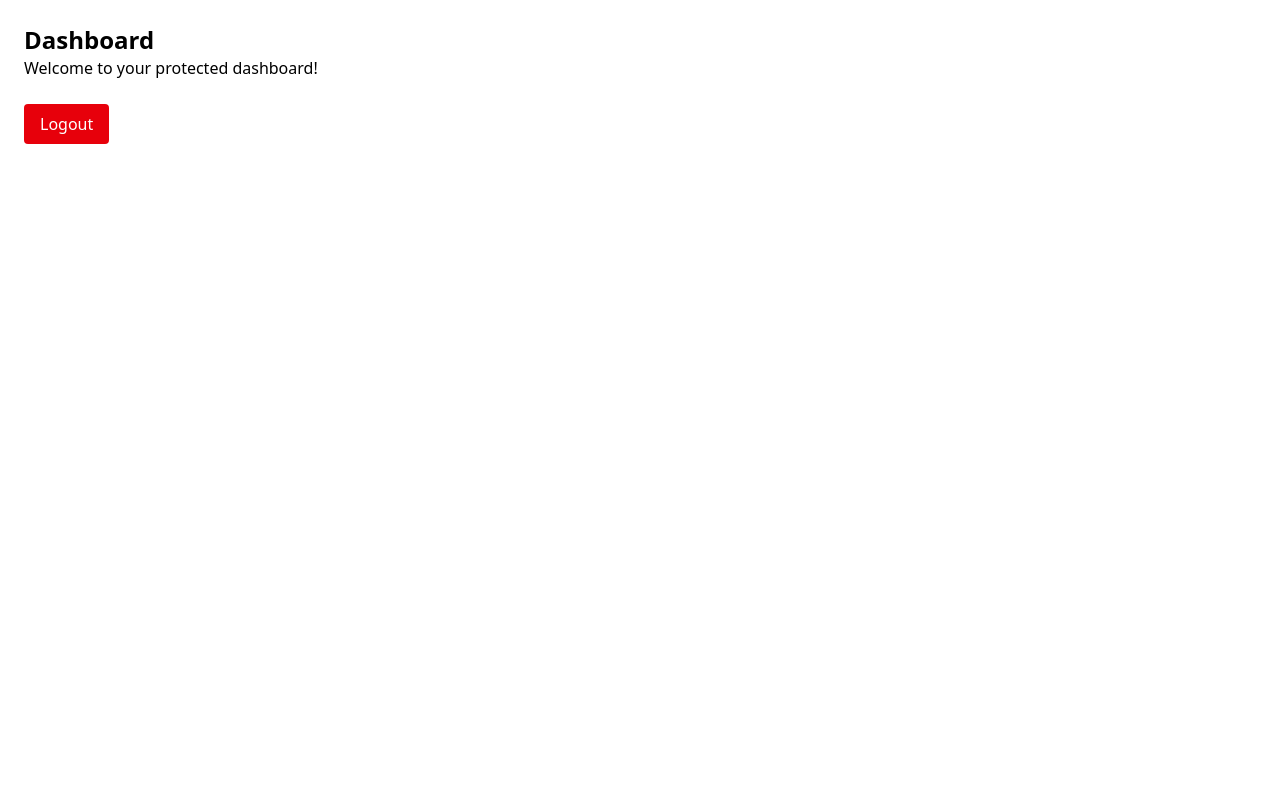
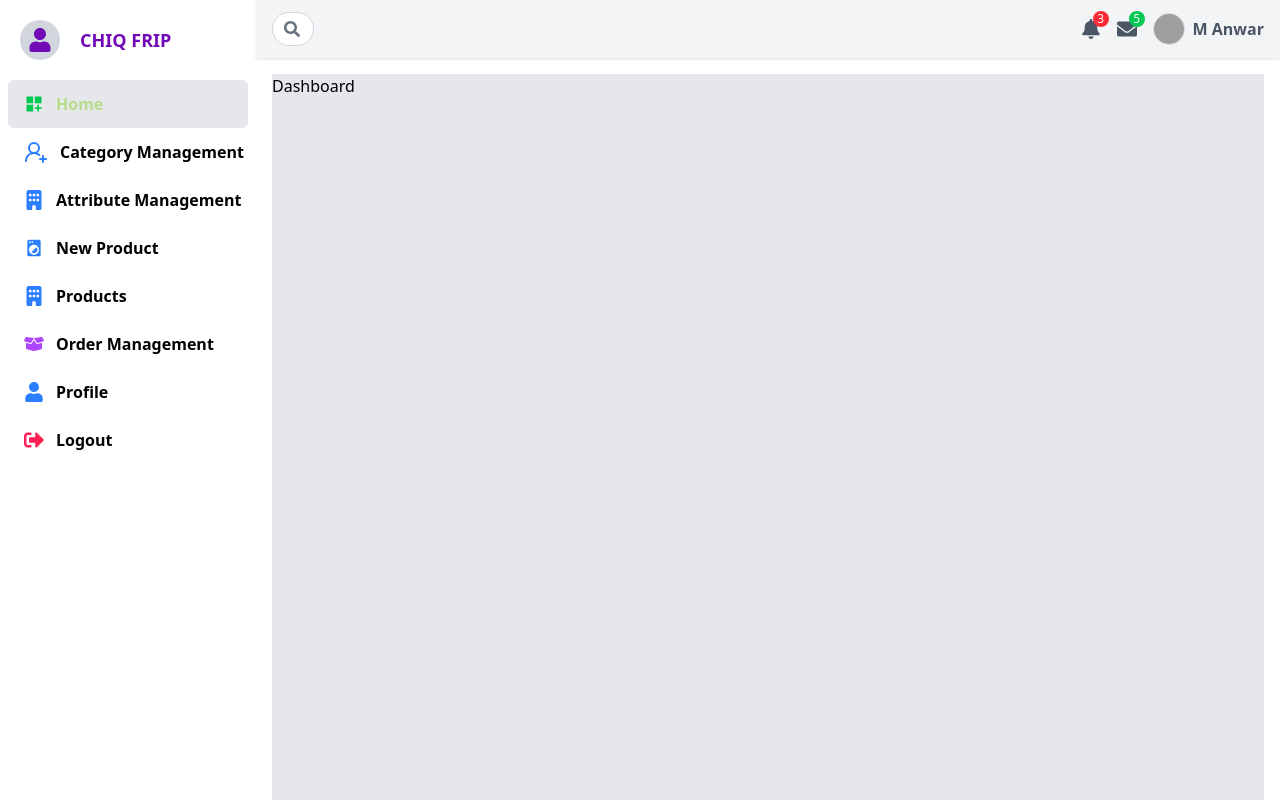
Before and after one commit to AnwarMohammadi2001/Salsal_Brand_online_shopping, a React (Vite) app in the folder Frontend/: page /dashboard in a window 1280 px wide. Built offline with nearby package versions, Linux system fonts and the light colour scheme; sample sign-in values are in the browser's storage; grey boxes are pictures that could not be loaded.

Commit message:
change the dashboard structure

```diff
--- a/Frontend/package.json
+++ b/Frontend/package.json
@@ -17,6 +17,7 @@
     "dotenv": "^17.0.0",
     "framer-motion": "^12.19.2",
     "lodash": "^4.17.21",
+    "lucide-react": "^0.525.0",
     "react": "^19.1.0",
     "react-dom": "^19.1.0",
     "react-icons": "^5.5.0",
--- a/Frontend/src/components/dashboard/Dashboard.jsx
+++ b/Frontend/src/components/dashboard/Dashboard.jsx
@@ -1,27 +1,7 @@
 import React from "react";
-import { useNavigate } from "react-router-dom";
 
-const Dashboard = ({ logoutUser }) => {
-  const navigate = useNavigate();
-
-  const handleLogout = () => {
-    logoutUser(); // clear state and localStorage
-    navigate("/login"); // redirect to login page
-  };
-
-  return (
-    <div className="p-6">
-      <h1 className="text-2xl font-bold">Dashboard</h1>
-      <p>Welcome to your protected dashboard!</p>
-
-      <button
-        onClick={handleLogout}
-        className="mt-6 bg-red-600 text-white py-2 px-4 rounded hover:bg-red-700"
-      >
-        Logout
-      </button>
-    </div>
-  );
+const Dashboard = () => {
+  return <div>Dashboard</div>;
 };
 
 export default Dashboard;
--- /dev/null
+++ b/Frontend/src/components/dashboard/DashboardPage.jsx
@@ -0,0 +1,89 @@
+import React, { useState } from "react";
+import Sidebar from "./Sidebar";
+import MainContent from "./MainContent";
+import { FaBell, FaEnvelope, FaSearch } from "react-icons/fa";
+
+const DashboardPage = () => {
+  const [activeComponent, setActiveComponent] = useState("dashboard");
+  const [isFocused, setIsFocused] = useState(false);
+
+  const notificationsCount = 3;
+  const messagesCount = 5;
+
+  const user = {
+    name: "M Anwar",
+    image: "https://i.pravatar.cc/40?img=3",
+  };
+
+  return (
+    <div className="flex h-screen bg-white overflow-hidden">
+      <Sidebar
+        activeComponent={activeComponent}
+        setActiveComponent={setActiveComponent}
+      />
+
+      <div className="flex flex-col flex-1">
+        {/* Header */}
+        <header className="flex items-center justify-between px-4 py-3 bg-gray-100 shadow-sm">
+          {/* Search Box */}
+          <div className="relative flex items-center">
+            <FaSearch className="absolute left-3 text-gray-500 pointer-events-none" />
+            <input
+              type="text"
+              placeholder="Search..."
+              aria-label="Search"
+              onFocus={() => setIsFocused(true)}
+              onBlur={() => setIsFocused(false)}
+              className={`transition-all duration-300 ease-in-out bg-white border border-gray-300 rounded-full focus:ring-2 focus:ring-blue-400 focus:outline-none
+                ${isFocused ? "w-52" : "w-10"} pl-10 py-1`}
+            />
+          </div>
+
+          {/* Right Controls */}
+          <div className="flex items-center gap-4">
+            {/* Notification Icon */}
+            <div className="relative cursor-pointer" aria-label="Notifications">
+              <FaBell className="text-gray-600 text-xl" />
+              {notificationsCount > 0 && (
+                <span className="absolute -top-2 -right-2 bg-red-500 text-white text-xs w-4 h-4 flex items-center justify-center rounded-full">
+                  {notificationsCount}
+                </span>
+              )}
+            </div>
+
+            {/* Messages Icon */}
+            <div className="relative cursor-pointer" aria-label="Messages">
+              <FaEnvelope className="text-gray-600 text-xl" />
+              {messagesCount > 0 && (
+                <span className="absolute -top-2 -right-2 bg-green-500 text-white text-xs w-4 h-4 flex items-center justify-center rounded-full">
+                  {messagesCount}
+                </span>
+              )}
+            </div>
+
+            {/* User Profile */}
+            <div className="flex items-center gap-2 cursor-pointer">
+              <img
+                src={user.image}
+                alt="User profile"
+                className="w-8 h-8 rounded-full object-cover border border-gray-300"
+                onError={(e) => (e.target.src = "/default-avatar.png")}
+              />
+              <span className="font-semibold text-gray-600">{user.name}</span>
+            </div>
+          </div>
+        </header>
+
+        {/* Main Content */}
+        <main className="flex-1 overflow-y-auto custom-scrollbar p-4">
+          <MainContent
+            activeComponent={activeComponent}
+            setActiveComponent={setActiveComponent}
+          />
+        </main>
+      </div>
+    </div>
+  );
+};
+
+export default DashboardPage;
--- /dev/null
+++ b/Frontend/src/components/dashboard/MainContent.jsx
@@ -0,0 +1,39 @@
+// import Customer from "./pages/ServiceManger";
+// import CategoryManagement from "./pages/categoryManager.jsx";
+// import Product from "../../Pages/dashboard/Product";
+// import Profile from "../../Pages/dashboard/Profiles.jsx";
+// import Attribute from "./pages/attribute.jsx";
+// import ProductManager from "./pages/ProductManager.jsx";
+// import ProductList from "./pages/ProductList.jsx";
+// import OrderManagement from "./pages/OrderManagement.jsx";
+import Dashboard from "./Dashboard";
+
+const MainContent = ({ activeComponent, setActiveComponent }) => {
+  const renderContent = () => {
+    switch (activeComponent) {
+      case "dashboard":
+        return <Dashboard />;
+      case "category":
+        return <Dashboard />;
+      case "attribute":
+        return <Dashboard />;
+      case "products":
+        return <Dashboard />;
+      case "porductlist":
+        return <Dashboard setActiveComponent={setActiveComponent} />;
+      // case "report":
+      //   return <Report />;
+      case "orders": // --- ADD THIS CASE ---
+        return <Dashboard />;
+      case "proflie":
+        return <Dashboard />;
+
+      default:
+        return <Dashboard />;
+    }
+  };
+
+  return <div className="min-h-[93.5vh] bg-gray-200">{renderContent()}</div>;
+};
+
+export default MainContent;
--- /dev/null
+++ b/Frontend/src/components/dashboard/Sidebar.jsx
@@ -0,0 +1,118 @@
+// Simplified Sidebar.js (Without Redux or Role Handling)
+import React, { useState } from "react";
+import { FaBoxOpen, FaSignOutAlt, FaUser } from "react-icons/fa";
+import { Link } from "react-router-dom";
+import { FaBuilding } from "react-icons/fa6";
+import { MdDashboardCustomize, MdLocalLaundryService } from "react-icons/md";
+import { LucideUserRoundPlus } from "lucide-react";
+
+const Sidebar = ({ setActiveComponent }) => {
+  const [selectedC, setSelectedC] = useState("home");
+  const [activeC, setActiveC] = useState("home");
+
+  const AllComponents = [
+    {
+      name: "Home",
+      value: "home",
+      icon: <MdDashboardCustomize className="text-green-500" />,
+    },
+    {
+      name: "Category Management",
+      value: "category",
+      icon: <LucideUserRoundPlus className="text-blue-500" />,
+    },
+    {
+      name: "Attribute Management",
+      value: "attribute",
+      icon: <FaBuilding className="text-blue-500" />,
+    },
+    {
+      name: "New Product",
+      value: "products",
+      icon: <MdLocalLaundryService className="text-blue-500" />,
+    },
+    {
+      name: "Products",
+      value: "productlist",
+      icon: <FaBuilding className="text-blue-500" />,
+    },
+    {
+      name: "Order Management",
+      value: "orders",
+      icon: <FaBoxOpen className="text-purple-500" />,
+    },
+    {
+      name: "Profile",
+      value: "profile",
+      icon: <FaUser className="text-blue-500" />,
+    },
+  ];
+
+  return (
+    <div className="h-full w-64 bg-white transition-all duration-300 ease-in-out">
+      <header className="flex items-center gap-5 p-5 font-bold text-xl">
+        <Link
+          to="/"
+          className="flex items-center justify-center p-1 bg-gray-300 h-10 w-10 rounded-full"
+        >
+          <FaUser className="text-[#7209b7]" size={24} />
+        </Link>
+        <Link to="/" className="text-lg font-semibold text-[#7209b7]">
+          CHIQ FRIP
+        </Link>
+      </header>
+
+      <ul className="mx-2">
+        {AllComponents.map((component, index) => (
+          <li
+            key={index}
+            className="relative group cursor-pointer"
+            onClick={() => {
+              setActiveComponent(component.value);
+              setSelectedC(component.value);
+              setActiveC(component.value);
+            }}
+            onMouseEnter={() => setActiveC(component.value)}
+            onMouseLeave={() => setActiveC(selectedC)}
+          >
+            <div
+              className={`relative flex items-center gap-x-3 w-full px-4 py-3 rounded-md transition-all duration-300
+              ${
+                activeC === component.value
+                  ? "bg-gray-200 text-primary"
+                  : "hover:bg-gray-200 text-black"
+              }`}
+            >
+              <span className="text-xl">{component.icon}</span>
+              <span className="text-base font-semibold whitespace-nowrap">
+                {component.name}
+              </span>
+            </div>
+
+            <div className="absolute left-full top-1/2 -translate-y-1/2 ml-3 px-4 py-2 bg-gray-800 text-white text-sm rounded-lg shadow-lg z-50 whitespace-nowrap opacity-0 group-hover:opacity-100 transition-opacity duration-200 pointer-events-none">
+              {component.name}
+              <div className="absolute top-1/2 -translate-y-1/2 -left-1 w-0 h-0 border-t-4 border-t-transparent border-b-4 border-b-transparent border-r-4 border-r-gray-800"></div>
+            </div>
+          </li>
+        ))}
+
+        {/* Logout */}
+        <li className="relative group cursor-pointer">
+          <Link
+            to="/sign-in"
+            className="relative flex items-center w-full gap-x-3 px-4 py-3 rounded-md transition-all duration-300 hover:bg-gray-200 text-black"
+          >
+            <span className="text-xl">
+              <FaSignOutAlt className="text-rose-500" />
+            </span>
+            <span className="text-base font-semibold whitespace-nowrap">
+              Logout
+            </span>
+          </Link>
+        </li>
+      </ul>
+    </div>
+  );
+};
+
+export default Sidebar;
--- a/Frontend/src/routes/AppRoutes.jsx
+++ b/Frontend/src/routes/AppRoutes.jsx
@@ -4,7 +4,7 @@ import About from "../pages/About";
 import Contact from "../pages/Contact";
 import NotFound from "../pages/NotFound";
 import Login from "../pages/Login";
-import Dashboard from "../components/dashboard/Dashboard";
+import DashboardPage from "../components/dashboard/DashboardPage";
 import PrivateRoute from "../components/PrivateRoute";
 
 export default function AppRoutes({ isAuthenticated, loginUser, logoutUser }) {
@@ -20,7 +20,7 @@ export default function AppRoutes({ isAuthenticated, loginUser, logoutUser }) {
         path="/dashboard"
         element={
           <PrivateRoute isAuthenticated={isAuthenticated}>
-            <Dashboard logoutUser={logoutUser} />
+            <DashboardPage logoutUser={logoutUser} />
           </PrivateRoute>
         }
       />
```
Also changed, not shown: 1 other file (tests, documents, lock files or other folders).
